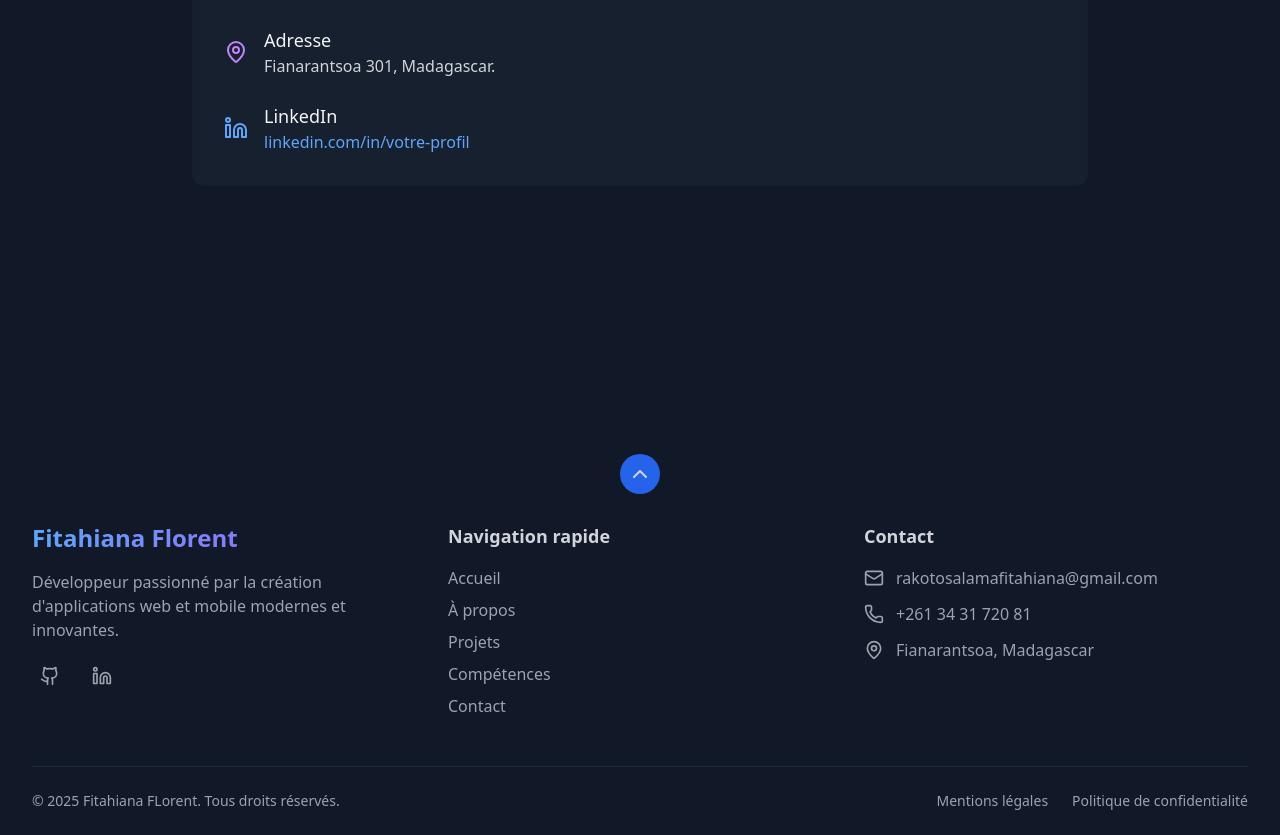
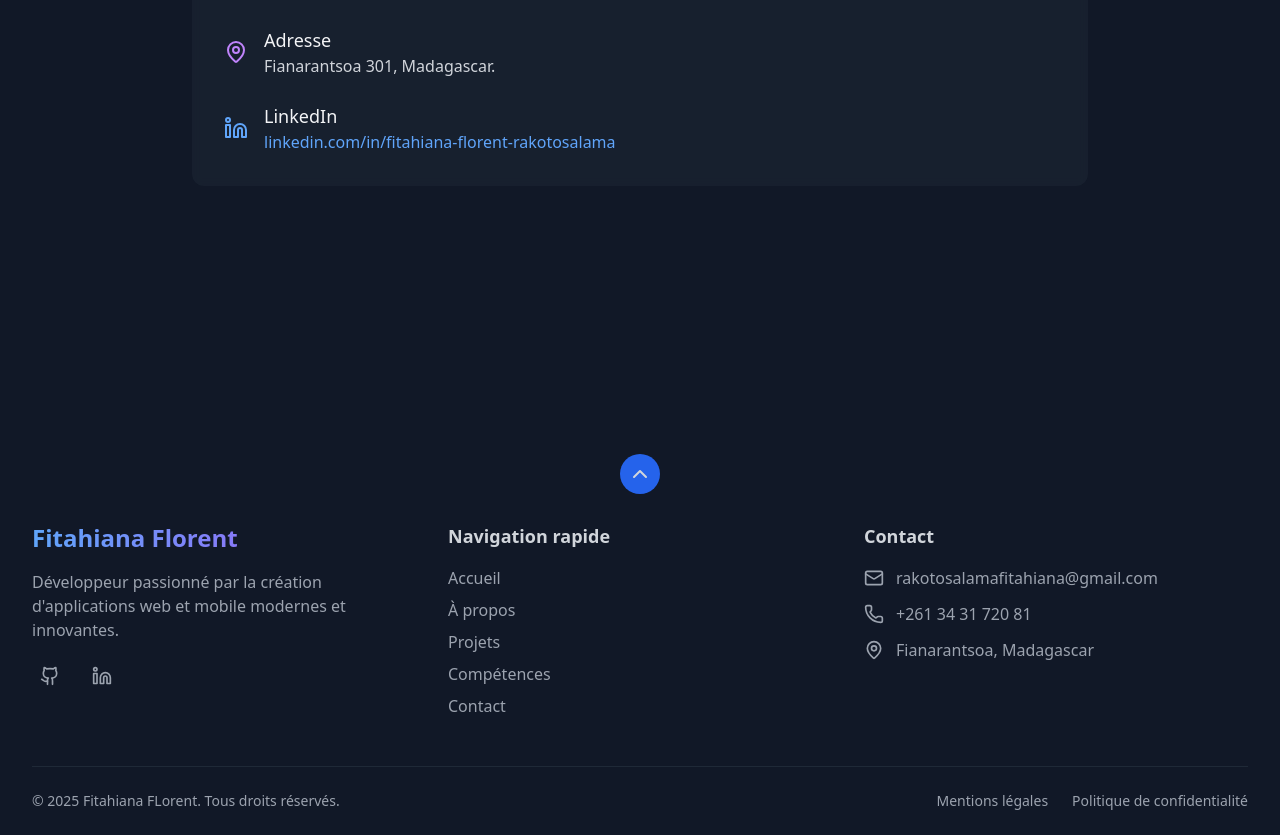
Before and after one commit to DarkZangetsu/Tailwinds-React-Portfolio, a React (Vite) app: page / in a window 1280 px wide. Shown: the part 5100-5935 px from the top of the page. Built offline with nearby package versions, Linux system fonts and the light colour scheme.

Commit message:
update link linkedin

```diff
--- a/src/components/sections/Contact.jsx
+++ b/src/components/sections/Contact.jsx
@@ -55,7 +55,7 @@ function Contact() {
                                         rel="noopener noreferrer"
                                         className="text-blue-400"
                                     >
-                                        linkedin.com/in/votre-profil
+                                        linkedin.com/in/fitahiana-florent-rakotosalama
                                     </a>
                                 </div>
                             </div>
```
